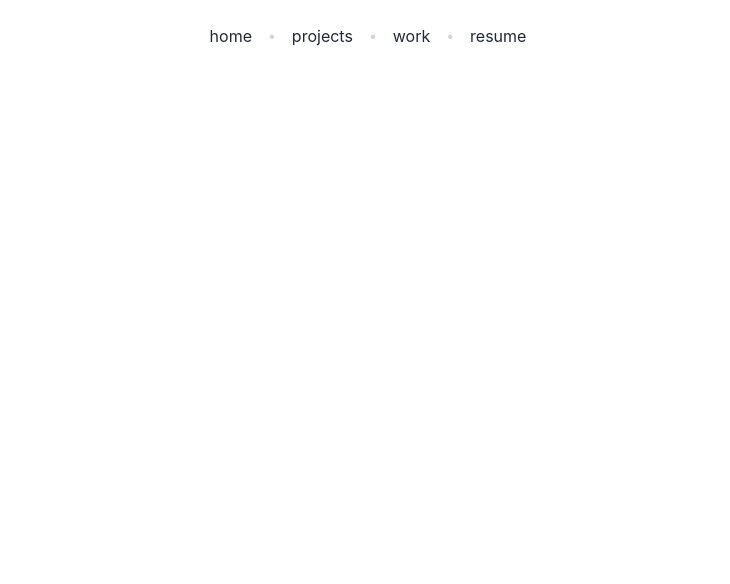
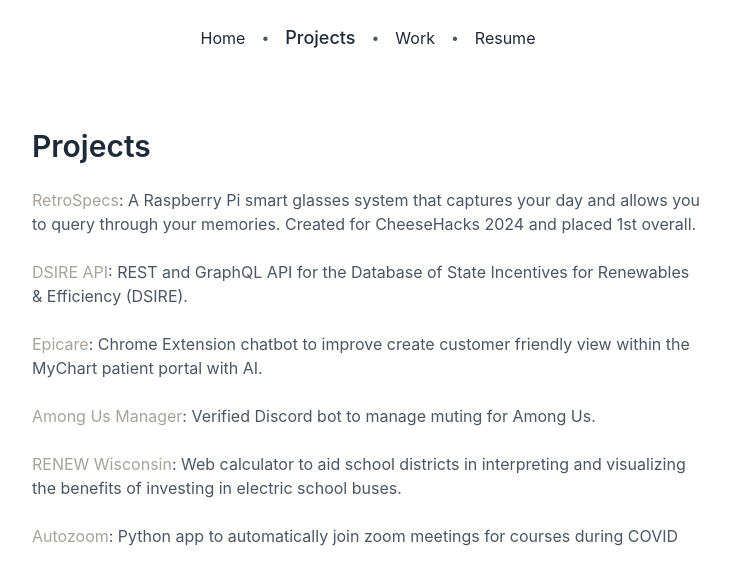
Before and after one commit to jerluo/jerluo.github.io, a SvelteKit app: page /projects in a window 1280 px wide. Shown: the top 584 px of the page, without its empty margins (272-1002 px from the left). Built offline with nearby package versions, Linux system fonts and the light colour scheme.

Commit message:
add projects and resume

```diff
--- a/src/app.css
+++ b/src/app.css
@@ -1,3 +1,16 @@
 @tailwind base;
 @tailwind components;
 @tailwind utilities;
+
+a {
+    text-decoration: none; /* Remove default underline */
+    color: rgb(168 162 158); /* Dark gray, close to black */
+    text-decoration-color: rgba(0, 0, 0, 0.2);
+    transition: color 0.3s ease, text-decoration 0.3s ease;
+}
+
+/* Add hover effect with a subtle color change */
+a:hover {
+    color: #000000; /* Pure black on hover */
+    text-decoration: underline;
+}
--- a/src/routes/+layout.svelte
+++ b/src/routes/+layout.svelte
@@ -1,26 +1,46 @@
-<!-- src/routes/+layout.svelte -->
 <script lang="ts">
     import { Mail, Linkedin, Music, Github } from 'lucide-svelte';
+    import { page } from '$app/stores';
     import '../app.css';
+
+    $: currentPath = $page.url.pathname;
   </script>
 
   <div class="min-h-screen bg-white text-gray-800 font-inter">
-    <!-- Header with added z-index -->
     <header class="fixed top-0 left-0 right-0 p-6 bg-white/80 backdrop-blur-sm z-50">
       <nav class="max-w-2xl mx-auto flex justify-center items-center">
         <div class="space-x-4 flex items-center">
-          <a href="/" class="hover:text-gray-600 transition-colors">home</a>
-          <span class="text-gray-300 text-sm">•</span>
-          <a href="/projects" class="hover:text-gray-600 transition-colors">projects</a>
-          <span class="text-gray-300 text-sm">•</span>
-          <a href="/work" class="hover:text-gray-600 transition-colors">work</a>
-          <span class="text-gray-300 text-sm">•</span>
-          <a href="/resume" class="hover:text-gray-600 transition-colors">resume</a>
+          <a
+            href="/"
+            class="hover:text-gray-600 transition-all duration-200 {currentPath === '/' ? 'text-lg font-medium' : ''}"
+          >
+            Home
+          </a>
+          <span class="text-gray-600 text-sm">•</span>
+          <a
+            href="/projects"
+            class="hover:text-gray-600 transition-all duration-200 {currentPath === '/projects' ? 'text-lg font-medium' : ''}"
+          >
+            Projects
+          </a>
+          <span class="text-gray-600 text-sm">•</span>
+          <a
+            href="/work"
+            class="hover:text-gray-600 transition-all duration-200 {currentPath === '/work' ? 'text-lg font-medium' : ''}"
+          >
+            Work
+          </a>
+          <span class="text-gray-600 text-sm">•</span>
+          <a
+            href="/resume"
+            class="hover:text-gray-600 transition-all duration-200 {currentPath === '/resume' ? 'text-lg font-medium' : ''}"
+          >
+            Resume
+          </a>
         </div>
       </nav>
     </header>
 
-    <!-- Main Content -->
     <main class="pt-24 px-6">
       <div class="max-w-2xl mx-auto">
         <slot />
--- a/src/routes/+page.svelte
+++ b/src/routes/+page.svelte
@@ -3,10 +3,9 @@
     import { onMount } from 'svelte';
 
     let scrollContainer: HTMLDivElement | null = null;
-    let topPadding: number = 0; // To store the calculated padding value
+    let topPadding: number = 0;
 
     onMount(() => {
-        // Disable scrolling on the entire body
         document.body.style.overflow = 'hidden';
 
         const handleScroll = () => {
@@ -26,15 +25,13 @@
         };
 
         if (scrollContainer) {
-            // Clone content for seamless looping
             const content = scrollContainer.querySelector('.scroll-content');
             if (content) {
                 const clone = content.cloneNode(true);
                 scrollContainer.appendChild(clone);
                 const contentDiv = document.getElementById('content-div');
                 if (contentDiv) {
-                    // Calculate the height of the div with id="content-div"
-                    topPadding = contentDiv.offsetHeight;
+                    topPadding = contentDiv.offsetHeight + 32; // 32 for image height
                 }
             }
 
@@ -60,20 +57,32 @@
         bind:this={scrollContainer}
     >
         <div class="scroll-content space-y-72">
-            {#each Array(4) as _, i}
+            {#each Array(3) as _, i}
                 <div id="content-div" class="space-y-8">
-                    <h1 class="text-4xl font-semibold">Jerry Luo</h1>
-                    <p class="text-lg text-gray-600 leading-relaxed">
+                    <div class="flex items-end justify-between space-x-8">
+                        <div>
+                            <h1 class="text-4xl font-semibold">Jerry Luo</h1>
+                        </div>
+                        <div class="flex-shrink-0">
+                            <img
+                                src="/headshot.jpg"
+                                alt="Jerry Luo"
+                                class="w-32 h-32 rounded-lg object-cover shadow-md ring-1 ring-gray-300"
+                            />
+                        </div>
+                    </div>
+
+                    <p class="text-md text-gray-600 leading-relaxed">
                         Hi there! I'm an undergraduate computer science and data science student at the
                         University of Wisconsin-Madison, originally from Austin, TX. In the summers of 2023
                         and 2024, I had the privilege of working at CoBank and Capital One as a software engineer intern.
                     </p>
-                    <p class="text-lg text-gray-600 leading-relaxed">
+                    <p class="text-md text-gray-600 leading-relaxed">
                         Currently, I'm the president of the UW-Madison <a href="https://madison.dssdglobal.org/">hub</a>
                         for Data Science for Sustainable Development, a non-profit creating software to support
                         sustainable development. I am also a peer mentor for CS 620 (Computer Science Capstone).
                     </p>
-                    <p class="text-lg text-gray-600 leading-relaxed">
+                    <p class="text-md text-gray-600 leading-relaxed">
                         I love listening to new  <a href="https://open.spotify.com/user/0ftl17afr94olbxdkzbk72vyi">music</a>
                         and collecting <a href="https://www.discogs.com/user/jerrryluo/collection">records</a>.
                         Some of my all time favorites include Frank Ocean's <i>Blonde</i> and Radiohead's <i>In Rainbows</i>.
@@ -132,16 +141,4 @@
         transform: translateX(-50%);
         margin-bottom: 2rem;
     }
-
-    a {
-        text-decoration: none; /* Remove default underline */
-        color: #333333; /* Dark gray, close to black */
-        transition: color 0.3s ease, text-decoration 0.3s ease;
-    }
-
-    /* Add hover effect with a subtle color change */
-    a:hover {
-        color: #000000; /* Pure black on hover */
-        text-decoration: underline;
-    }
 </style>
--- a/src/routes/projects/+page.svelte
+++ b/src/routes/projects/+page.svelte
@@ -0,0 +1,31 @@
+<div class="space-y-16 py-8">
+    <div class="space-y-6">
+        <h1 class="text-3xl font-semibold">Projects</h1>
+        <p class="text-gray-600">
+            <a href="https://github.com/RetroSpecs-Suite">RetroSpecs</a>: A Raspberry Pi smart glasses
+            system that captures your day and allows you to query through your memories. Created for
+            CheeseHacks 2024 and placed 1st overall.
+        </p>
+        <p class="text-gray-600">
+            <a href="https://github.com/DSSD-Madison/DSIRE-API">DSIRE API</a>: REST and GraphQL API for
+            the Database of State Incentives for Renewables & Efficiency (DSIRE).
+        </p>
+        <p class="text-gray-600">
+            <a href="https://github.com/jerluo/Epicare">Epicare</a>: Chrome Extension chatbot to improve
+            create customer friendly view within the MyChart patient portal with AI.
+        </p>
+        <p class="text-gray-600">
+            <a href="https://github.com/jerluo/Among-Us-Manager">Among Us Manager</a>: Verified Discord bot
+            to manage muting for Among Us.
+        </p>
+        <p class="text-gray-600">
+            <a href="https://github.com/DSSD-Madison/renew-wisconsin">RENEW Wisconsin</a>: Web calculator to
+            aid school districts in interpreting and visualizing the benefits of investing in electric school buses.
+        </p>
+        <p class="text-gray-600">
+            <a href="https://github.com/jerluo/autozoomn">Autozoom</a>: Python app to automatically join
+            zoom meetings for courses during COVID
+        </p>
+    </div>
+
+</div>
--- a/src/routes/resume/+page.server.js
+++ b/src/routes/resume/+page.server.js
@@ -1,4 +1,3 @@
-// src/routes/resume/+page.server.js
 import { redirect } from '@sveltejs/kit';
 
 export function load() {
--- a/src/routes/work/+page.svelte
+++ b/src/routes/work/+page.svelte
@@ -0,0 +1,3 @@
+<div class="flex justify-center h-screen">
+    <p>👷 page under construction 🚧</p>
+</div>
```
Also changed, not shown: static/headshot.jpg (added).
